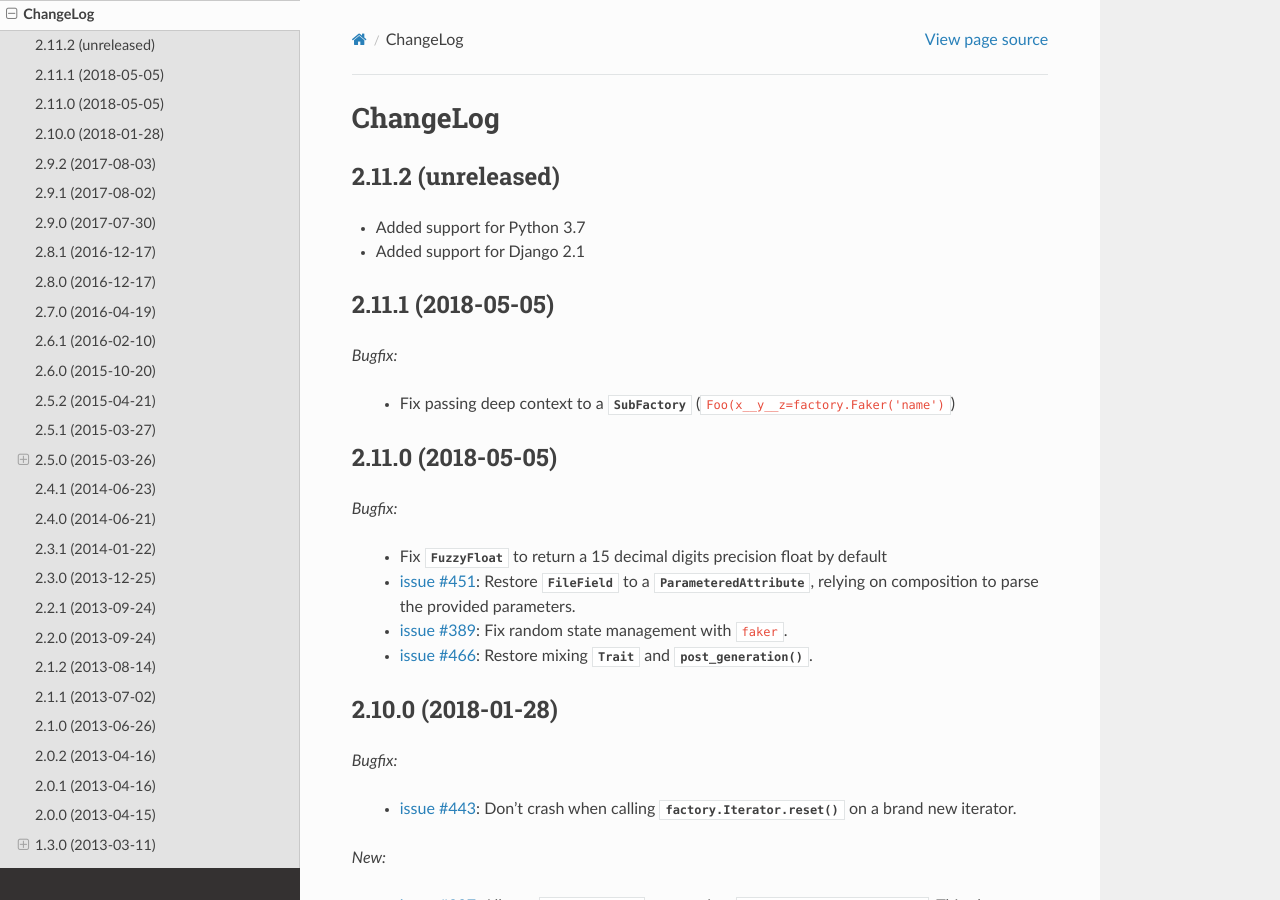
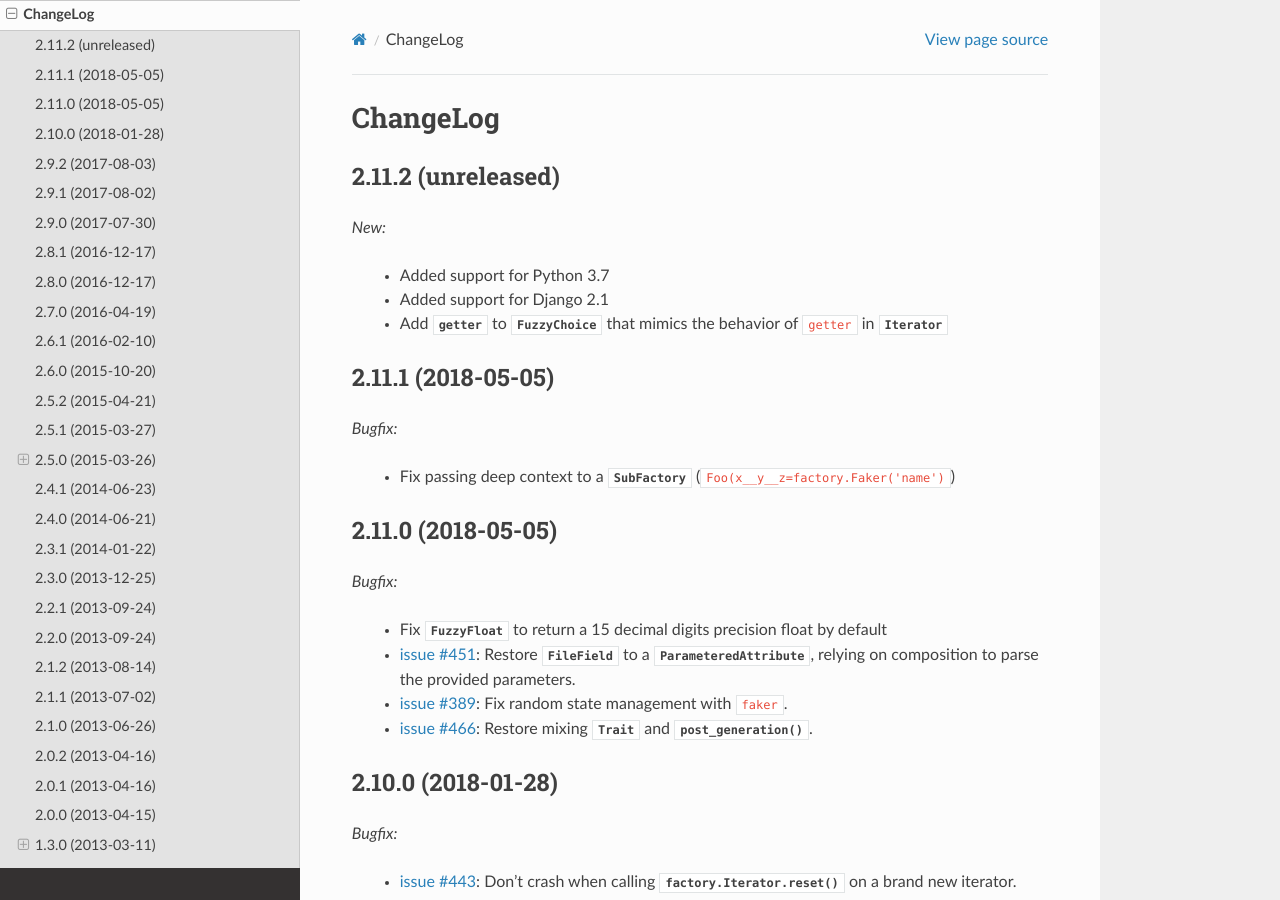
Before and after one commit to FactoryBoy/factory_boy, a Sphinx documentation site: the page built from docs/changelog.rst, in a window 1280 px wide and 900 px high. Built offline with Sphinx 7.4.7 and the Read the Docs theme 2.0.0, drawn with Linux system fonts in a browser that asks for light colours.

Commit message:
Update changelog

```diff
--- a/docs/changelog.rst
+++ b/docs/changelog.rst
@@ -4,8 +4,12 @@ ChangeLog
 2.11.2 (unreleased)
 -------------------
 
-- Added support for Python 3.7
-- Added support for Django 2.1
+*New:*
+
+    - Added support for Python 3.7
+    - Added support for Django 2.1
+    - Add :attr:`~factory.fuzzy.FuzzyChoice.getter` to :class:`~factory.fuzzy.FuzzyChoice` that mimics
+      the behavior of ``getter`` in :class:`~factory.Iterator`
 
 
 2.11.1 (2018-05-05)
```
